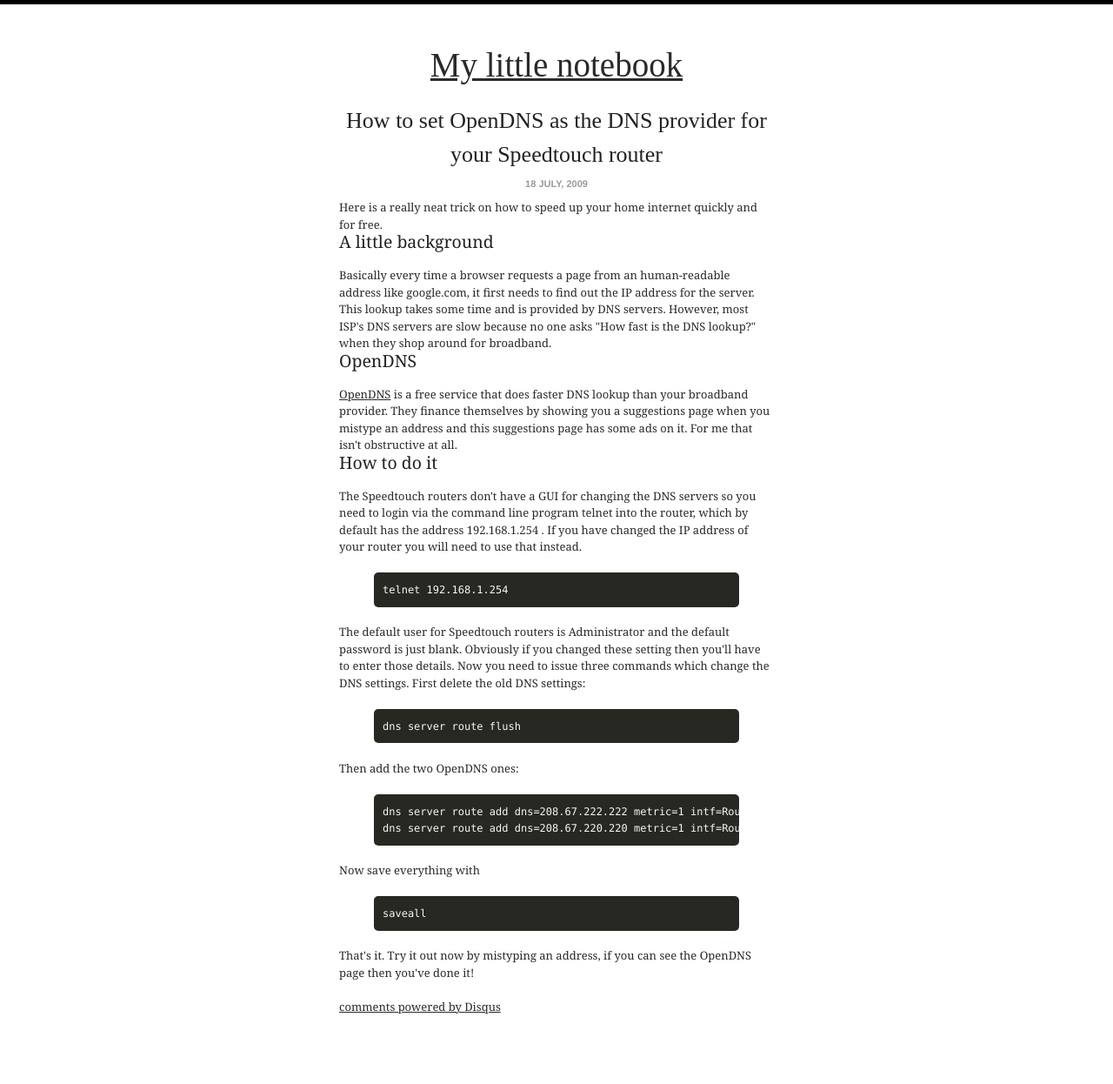
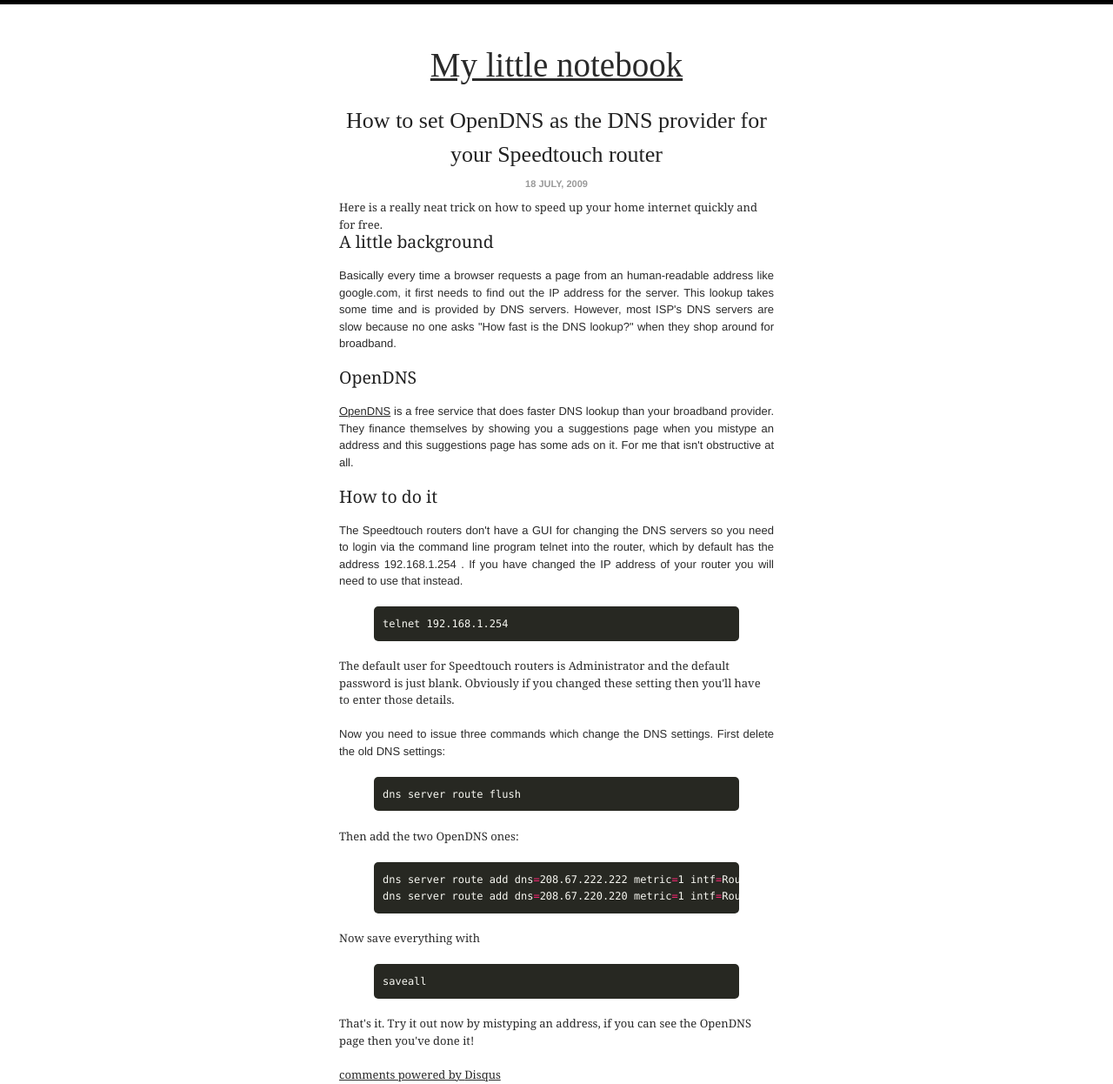
Before and after one commit to leonardehrenfried/blog, a Jekyll site: the page built from _posts/2009-07-18-how-to-set-opendns-as-the-dns-provider-for-your-speedtouch-router.html, in a window 1280 px wide. Shown: the whole page at 87% size. Built offline with Jekyll 4.4.1, drawn with Linux system fonts in a browser that asks for light colours; nearby versions of some CDN libraries; some web fonts are replaced; Markdown is read by kramdown in place of the engine named in the settings; comment, search, counter and statistics services are not loaded; before the commit the page ends 1168 px from its top, so only the background shows below that.

Commit message:
Fix opendns post

```diff
--- a/_posts/2009-07-18-how-to-set-opendns-as-the-dns-provider-for-your-speedtouch-router.html
+++ b/_posts/2009-07-18-how-to-set-opendns-as-the-dns-provider-for-your-speedtouch-router.html
@@ -13,21 +13,31 @@
 ---
 Here is a really neat trick on how to speed up your home internet quickly and for free.
 <h3>A little background</h3>
+<p>
 Basically every time a browser requests a page from an human-readable address like google.com, it first needs to find out the IP address for the server. This lookup takes some time and is provided by DNS servers. However, most ISP's DNS servers are slow because no one asks "How fast is the DNS lookup?" when they shop around for broadband.
+</p>
 <h3>OpenDNS</h3>
+<p>
+
 <a href="http://www.opendns.com/">OpenDNS</a> is a free service that does faster DNS lookup than your broadband provider. They finance themselves by showing you a suggestions page when you mistype an address and this suggestions page has some ads on it. For me that isn't obstructive at all.
+</p>
 <h3>How to do it</h3>
+<p>
+
 The Speedtouch routers don't have a GUI for changing the DNS servers so you need to login via the command line program telnet into the router, which by default has the address 192.168.1.254 . If you have changed the IP address of your router you will need to use that instead.
-{% highlight html4strict %}telnet 192.168.1.254{% endhighlight %}
+{% highlight bash %}telnet 192.168.1.254{% endhighlight %}
 The default user for Speedtouch routers is Administrator and the default password is just blank. Obviously if you changed these setting then you'll have to enter those details.
+</p>
+<p>
 
 Now you need to issue three commands which change the DNS settings. First delete the old DNS settings:
-{% highlight html4strict %}dns server route flush{% endhighlight %}
+{% highlight bash %}dns server route flush{% endhighlight %}
 Then add the two OpenDNS ones:
-{% highlight html4strict %}dns server route add dns=208.67.222.222 metric=1 intf=RoutedEthoA
+{% highlight bash %}dns server route add dns=208.67.222.222 metric=1 intf=RoutedEthoA
 dns server route add dns=208.67.220.220 metric=1 intf=RoutedEthoA
 {% endhighlight %}
 Now save everything with
-{% highlight html4strict %}saveall
+{% highlight bash %}saveall
 {% endhighlight %}
 That's it. Try it out now by mistyping an address, if you can see the OpenDNS page then you've done it!
+</p>
--- a/index.html
+++ b/index.html
@@ -7,7 +7,9 @@
     <h2><a href="{{ post.url }}">{{ post.title }}</a></h2>
     <p class="date">{{ post.date | date: "%d %B, %Y" }}</p>
     {{ post.content }}
-    <a id="more" href="{{ post.url }}#disqus">Comments &raquo;</a>
+    <p>
+      <a id="more" href="{{ post.url }}#disqus">Comments &raquo;</a>
+    </p>
   </article>
 {% endfor %}
 
```
